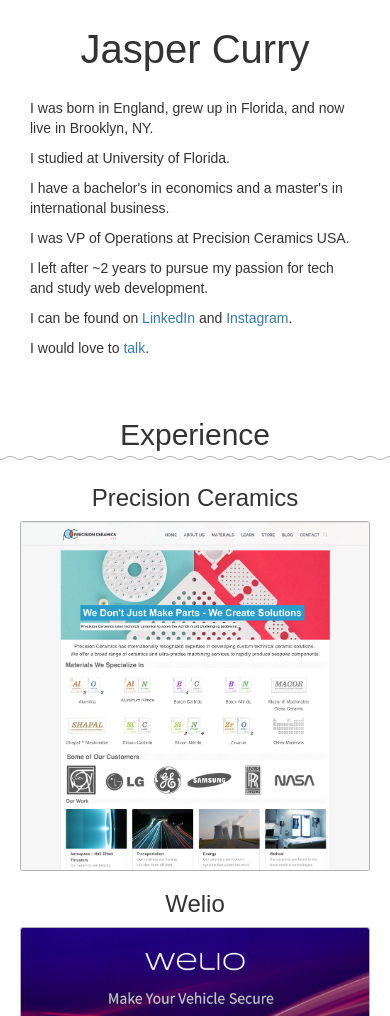
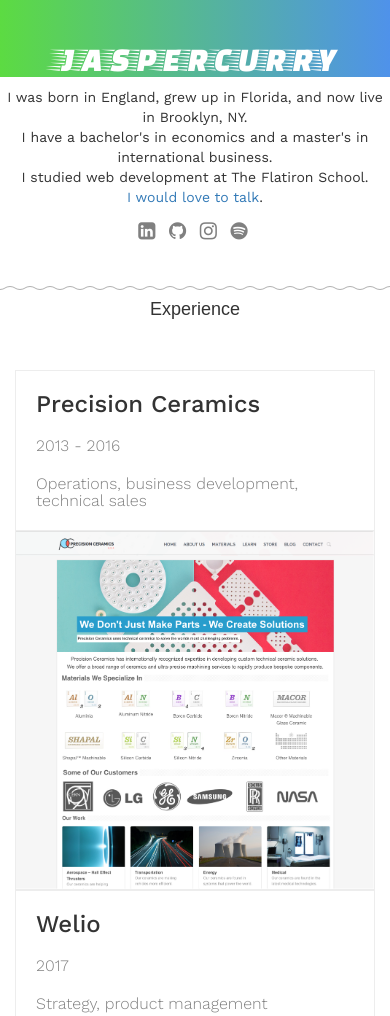
Before and after one commit to jaspercurry/personal_site, a plain HTML site: page index.html in a window 390 px wide. Shown: the top 1016 px of the page. Drawn offline with nearby package versions, Linux system fonts and the light colour scheme; a web font is replaced by a local one.

Commit message:
updated visuals

```diff
--- a/css/style.scss
+++ b/css/style.scss
@@ -1,36 +1,46 @@
-html, body {
-    height: 60%;
+$box-overlay: rgba(255, 255, 255, 1);
+$light-grey: #B1B1B1;
+$box-border: rgba(220,220,220,0.5);
+$box-text: black;
+
+@media (min-width: 1200px) {
+  .container {
+    width: 970px;
   }
+}
+
 
 * {
     box-sizing: border-box;
 }
 
-p  {
-  font-family: 'Muli', sans-serif;
-
+p {
+    font-family: 'Work Sans', sans-serif;
 }
 
-.fader {
-  display: none;
+h1 {
+    font-family: 'Faster One', cursive;
+    margin-top: 0px;
+    padding-top: 80px;
+    font-size: 69px;
+    text-align: center;
+    color: white;
+    background: rgba(59,208,245,1);
+    background: -moz-linear-gradient(left, rgba(59,208,245,1) 0%, rgba(94,255,158,1) 100%);
+    background: -webkit-gradient(left top, right top, color-stop(0%, rgba(59,208,245,1)), color-stop(100%, rgba(94,255,158,1)));
+    background: -webkit-linear-gradient(left, rgba(59,208,245,1) 0%, rgba(94,255,158,1) 100%);
+    background: -o-linear-gradient(left, rgba(59,208,245,1) 0%, rgba(94,255,158,1) 100%);
+    background: -ms-linear-gradient(left, rgba(59,208,245,1) 0%, rgba(94,255,158,1) 100%);
+    background: linear-gradient(to right, rgba(59,208,245,1) 0%, rgba(94,255,158,1) 100%);
+    filter: progid:DXImageTransform.Microsoft.gradient( startColorstr='#3bd0f5', endColorstr='#5eff9e', GradientType=1 );
+    @media(max-width:992px) {
+        padding-top: 40px;
+        font-size: 34px;
+    }
+    overflow: hidden;
 }
 
-
-.full-height {
-    height: 100%;
-    display: flex;
-    align-items: center;
-    justify-content: flex-end;
-}
-
-h1  {
-  text-align: center;
-  font-family: 'Muli', sans-serif;
-  margin-bottom: 5px;
-  font-size: 40px !important;
-}
-
-h2  {
+h2 {
     text-align: center;
     font-family: 'Muli', sans-serif;
     margin-bottom: 5px;
@@ -39,53 +49,69 @@ h2  {
 h3 {
     text-align: center;
     font-family: 'Muli', sans-serif;
-    margin-top: 0px;
-    @media(max-width:992px){
+    margin-top: 0;
+    @media(max-width:992px) {
         margin-top: 20px;
-    }
-
-}
-
-.tippy {
-  padding-top: 60px;
-  @media(max-width:992px){
-    padding-top: 30px;
     }
 }
 
-.top-pad {
-  padding-top: 30px;
+section {
+    h2 {
+        text-align: left;
+        margin-bottom: 40px;
     }
 
-.center {
-  text-align: center;
+    .info-box {
+        display: flex;
+        flex-direction: column;
+        border-width: 1px;
+        border-color: $box-border;
+        border-style: solid;
+
+        h3, h4 {
+          font-family: 'Work Sans', sans-serif;
+          margin: 2rem;
+          margin-bottom: 0;
         }
 
-.vert-center {
-  height: 100%;
-  display: flex;
-  align-items: center;
+        h3 {
+            font-size: 24px;
+            text-align: left;
+        }
 
-  &.i-am {
-    justify-content: flex-end;
-    font-size: 46px;
-    padding-right: 10px;
-    font-family: 'Muli', sans-serif;
-    @media (max-width: 992px){
-      font-size: 36px;
+        h4 {
+            font-size: 16px;
+            font-weight: 300;
+            color: grey;
+            &:nth-child(3) {
+              margin-bottom: 2rem;
             }
         }
 
+        img {
+            max-width: 100%;
+        }
+    }
 }
 
-.i_block {
-  padding-left: 25px;
-  margin-left: -15px;
-  display: flex;
-  flex-direction: row;
-  align-items: stretch;
+.intro {
+  margin-left: 5px;
+  margin-right: 5px;
   p {
-    margin: 0 0 0px;
+    text-align: center;
+  }
+}
+
+.social {
+  margin-top: 10px;
+  text-align: center;
+  font-size: 20px;
+  letter-spacing: 4px;
+  .fa {
+    color: grey;
+    &:hover {
+      color: $light-grey;
+    }
   }
 }
 
@@ -97,17 +123,12 @@ h3 {
     position: relative;
     text-align: center;
     cursor: default;
-  img {
-    border-width: 1px;
-    border-color: #B1B1B1;
-    border-style: solid;
-    border-radius: 3px;
-  }
+    img {}
 }
 
 .hovereffect .overlay {
     display: inline-flex;
-  align-items: center;
+    align-items: initial;
     justify-content: flex-end;
     width: 100%;
     height: 100%;
@@ -115,67 +136,86 @@ h3 {
     overflow: hidden;
     top: 0;
     left: 0;
-  background-color: rgba(75,75,75,0.0);
     -webkit-transition: all 0.2s ease-in-out;
     transition: all 0.2s ease-in-out;
-  border-radius: 3px;
 }
 
 .hovereffect:hover .overlay {
-  background-color: rgba(0, 0, 0, 0.9);
+    background-color: $box-overlay;
 }
 
 .hovereffect img {
     display: block;
     position: relative;
+    border-top-width: 1px;
+    border-top-color: $box-border;
+    border-top-style: solid;
 }
 
 .hovereffect p.info {
     width: 100%;
-  display: inline-block;
-  text-decoration: none;
-  padding: 7px 14px;
-  color: #fff;
-  border: 1px solid #fff;
+    text-align: left;
+    color: $box-text;
+    padding: 2rem;
     background-color: transparent;
     opacity: 0;
     filter: alpha(opacity=0);
-  -webkit-transform: scale(0);
-  -ms-transform: scale(0);
-  transform: scale(0);
     -webkit-transition: all 0.2s ease-in-out;
     transition: all 0.2s ease-in-out;
     font-weight: normal;
-  margin: 7px;
+    border-top-width: 1px;
+    border-top-color: $box-border;
+    border-top-style: solid;
+
 }
 
 .hovereffect:hover p.info {
     opacity: 1;
     filter: alpha(opacity=100);
-  -webkit-transform: scale(1);
-  -ms-transform: scale(1);
-  transform: scale(1);
 }
 
-.wiggle-grey {
+
+.section-heading {
+    margin-top: 80px;
+    margin-bottom: 50px;
+    @media(max-width:992px) {
+        margin-top: 40px;
+  }
+
+  h2  {
+    margin-top: 10px;
+    font-size: 18px;
+    font-weight: 500;
+  }
+
+  .wiggle-div {
       content: "";
-    background-image: url(../portfolio/wigglegrey.svg);
+      background-image: url("../portfolio/wigglegrey.svg");
       background-repeat: repeat-x;
       background-size: auto 4px;
       display: block;
-    margin-bottom: 20px;
-    @media (max-width: 767px){
-      margin-bottom: 0;
-    }
+
+
+      // @media (max-width: 767px){
+      //   margin-bottom: 0;
+      // }
       height: 4px;
       width: 100%;
   }
 
-.vert-wiggle {
-  background-image: url(../portfolio/vert-wiggle.svg);
-  height: 100%;
-  margin: 0 auto;
-  width: 4px;
-  position: absolute;
-  left: 0;
 }
+
+.fin {
+  margin-top: 20px;
+  margin-bottom: 20px;
+  .wiggle-div {
+      content: "";
+      background-image: url("../portfolio/wigglegrey.svg");
+      background-repeat: repeat-x;
+      background-size: auto 4px;
+      display: block;
+      height: 4px;
+      width: 100%;
+  }
+
+}
--- a/index.html
+++ b/index.html
@@ -3,153 +3,164 @@
   <head>
     <link rel="stylesheet" href="./css/bootstrap.min.css" media="screen" title="no title">
     <link rel="stylesheet" href="./css/style.min.css" media="screen" title="no title">
-    <link href="https://fonts.googleapis.com/css?family=Exo|Josefin+Slab|Muli|Poiret+One|Rokkitt" rel="stylesheet">
+    <!-- <link href="https://fonts.googleapis.com/css?family=Exo|Josefin+Slab|Muli|Poiret+One|Rokkitt" rel="stylesheet"> -->
+    <link href="https://fonts.googleapis.com/css?family=Faster+One|Work+Sans:300,400,500,700" rel="stylesheet">
     <link rel="icon" type="image/png" sizes="96x96" href="./favicon.png">
-    <link rel="stylesheet" href="https://unpkg.com/tachyons@4.6.1/css/tachyons.min.css"/>
+    <link rel="stylesheet" href="https://cdnjs.cloudflare.com/ajax/libs/font-awesome/4.7.0/css/font-awesome.min.css">
     <meta charset="utf-8">
     <meta name="viewport" content="width=device-width">
     <title>Jasper Curry</title>
   </head>
   <body>
-
-
-    <div class="container hidden-xs">
-      <div class="row full-height tippy">
-        <div class="col-sm-6 full-height">
-          <div class="vert-center right i-am">
-            <div class="fader" id="content-1">Jasper Curry</div>
-            <div class="fader" id="content-2">Web Developer</div>
-            <div class="fader" id="content-3">Strategist</div>
-            <div class="fader" id="content-4">Product Manager</div>
-            <div class="fader" id="content-5">More than a title</div>
-          </div>
+    <div class="">
+      <h1 id="gradient">JASPERCURRY</h1>
     </div>
 
-        <div class="col-sm-6">
-          <div class="vert-center left">
-            <div class="i_block ">
+    <div class="container">
+      <div class="row">
+        <div class="intro">
           <p>
             I was born in England, grew up in Florida, and now live in Brooklyn, NY. <br>
-                I studied at University of Florida. <br>
             I have a bachelor's in economics and a master's in international business.<br>
-                I was VP of Operations at Precision Ceramics USA. <br>
-                I left to pursue my passion for tech and study web development. <br>
-                I can be found on <a target="_blank" href="https://www.linkedin.com/in/jaspercurry">LinkedIn</a> and <a target="_blank" href="https://www.instagram.com/jaspy">Instagram</a>. <br>
-                I would love to <a href="mailto:hi@jaspercurry.com">talk</a>.
+            I studied web development at The Flatiron School. <br>
+            <a href="mailto:hi@jaspercurry.com">I would love to talk</a>.
           </p>
-              <div class="vert-wiggle"></div>
+          <div class="social">
+            <a target="_blank" href="https://www.linkedin.com/in/jaspercurry"><i class="fa fa-linkedin-square"></i></a>
+            <a target="_blank" href="https://github.com/jaspercurry"><i class="fa fa-github"></i></a>
+            <a target="_blank" href="https://www.instagram.com/jaspy/"><i class="fa fa-instagram"></i></a>
+            <a target="_blank" href="https://open.spotify.com/user/jasper101"><i class="fa fa-spotify"></i></a>
           </div>
-          </div>
+
         </div>
       </div>
     </div>
 
-    <div class="container">
-      <div class="col-xs-12 visible-xs-block">
-        <h1>Jasper Curry</h1>
-        <p>
-          I was born in England, grew up in Florida, and now live in Brooklyn, NY.
-        </p>
-        <p>
-          I studied at University of Florida.
-        </p>
-        <p>
-          I have a bachelor's in economics and a master's in international business.
-        </p>
-        <p>
-          I was VP of Operations at Precision Ceramics USA.
-        </p>
-        <p>
-          I left after ~2 years to pursue my passion for tech and study web development.
-        </p>
-        <p>
-          I can be found on <a target="_blank" href="https://www.linkedin.com/in/jaspercurry">LinkedIn</a> and <a target="_blank" href="https://www.instagram.com/jaspy">Instagram</a>.
-        </p>
-        <p>
-          I would love to <a href="mailto:hi@jaspercurry.com">talk</a>.
-        </p>
-      </div>
+    <div class="section-heading">
+      <div class="wiggle-div"></div>
+      <h2>Experience</h2>
     </div>
 
-    <div class="top-pad"></div>
+    <div class="container">
+      <section>
 
-    <section class="mw9 center">
-      <article>
-        <h2>Experience</h2>
-        <div class="wiggle-grey"></div>
-        <div class="cf pa2">
-          <div class="col-xs-12 col-md-6">
+        <div class="row">
+          <div class="col-md-6">
+            <article class="info-box">
               <h3>Precision Ceramics</h3>
+              <h4>2013 - 2016</h4>
+              <h4>Operations, business development, technical sales</h4>
               <div class="hovereffect" onclick="void(0)">
                 <img src="./portfolio/pc.png" alt="Precision Ceramics USA"/>
                 <div class="overlay">
                    <p class="info">I ran the US division of Precision Ceramics (a technical ceramic manufacturer for the aerospace industry) from the UK for a year. After growing the business, I moved back to the states to open their first US office in Tampa, FL. <br> <br>Responsibilities included: managing the sales team, collaborating with the UK-based engineering/production teams, and handling the accounts of top clients (Rolls Royce, LG, NASA, etc.). <br><br>Company info: <a target="_blank" href="http://www.precision-ceramics.com/">Precision Ceramics</a> </p>
                 </div>
               </div>
+            </article>
           </div>
-          <div class="col-xs-12 col-md-6">
+          <div class="col-md-6">
+            <article class="info-box">
               <h3>Welio</h3>
+              <h4>2017</h4>
+              <h4>Strategy, product management</h4>
               <div class="hovereffect" onclick="void(0)">
                 <img src="./portfolio/welio1.png" alt="Welio" />
                 <div class="overlay">
-                 <p class="info">I managed the development of a connected car platform to provide vehicle owners with enhanced security and safety (think Canary + Fitbit for your car). <br> <br>Responsibilities include: overseeing the development of the Azure IoT backend/Xamarin mobile app, creating the mobile app wireframes/mockups, communicating with hardware accelerators/manufacturers/potential investors, developing product strategy, and performing industry/market research.  <br><br>Company info: <a target="_blank" href="http://www.getwelio.com">Welio</a> </p>
+                   <p class="info">I managed the development of a connected car platform to provide vehicle owners with enhanced security and safety (think Canary + Fitbit for your car). <br> <br>Responsibilities include: overseeing the development of the Azure IoT backend/Xamarin mobile app, creating the mobile app wireframes/mockups, communicating with hardware accelerators/potential investors, developing product strategy, and performing industry/market research.  <br><br>Company info: <a target="_blank" href="http://www.getwelio.com">Welio</a> </p>
                 </div>
               </div>
+            </article>
           </div>
         </div>
+      </section>
+    </div>
+    <div class="section-heading">
+      <div class="wiggle-div"></div>
+      <h2>Projects</h2>
+    </div>
+    <div class="container">
+      <section>
 
-        <div class="top-pad"></div>
-        <h2>Projects</h2>
-        <div class="wiggle-grey"></div>
-
-        <div class="cf pa2">
-          <div class="col-xs-12 col-md-6">
+        <div class="row">
+          <div class="col-md-6">
+            <article class="info-box">
               <h3>Spotify Taste</h3>
+              <h4>2016</h4>
+              <h4>Rails, React, Redux, SQL, PostgresChart.js</h4>
               <div class="hovereffect" onclick="void(0)">
                 <img src="./portfolio/spot1.png" alt="Spotify Taste"/>
                 <div class="overlay">
                    <p class="info">A web app that visualizes your top Spotify artists/tracks from different listening periods and lets you compare your music tastes against other users. Worked in team of four to create a React/Redux front-end and a Rails 5 API back-end. <br><br> <a target="_blank" href="https://github.com/mahatikg/react_spotify">GitHub</a> </p>
                 </div>
               </div>
+            </article>
           </div>
-          <div class="col-xs-12 col-md-6">
+          <div class="col-md-6">
+            <article class="info-box">
               <h3>YourSpace</h3>
+              <h4>2016</h4>
+              <h4>Rails, SQL, ActiveRecord, Postgres</h4>
               <div class="hovereffect" onclick="void(0)">
                 <img src="./portfolio/yourspace.png" alt="YourSpace"/>
                 <div class="overlay">
                    <p class="info">An AirBnB clone for venue rentals made in Rails. Worked in a team of four to code the front and backend modules using Rails MVC. Primarily responsible for designing the database architecture, creating data validations, and configuring the ActiveRecord associations with a Postgres. <br><br> <a target="_blank" href="https://github.com/hoslersk/your-space-project">GitHub</a></p>
                 </div>
               </div>
+            </article>
           </div>
+        </div>
+      </section>
+    </div>
+    <div class="section-heading">
 
+      <div class="wiggle-div"></div>
+      <h2>Volunteering</h2>
     </div>
-        <div class="top-pad"></div>
-        <h2>Volunteering</h2>
-        <div class="wiggle-grey"></div>
-        <div class="cf pa2">
-          <div class="col-xs-12 col-md-6">
+    <div class="container">
+      <section>
+
+        <div class="row">
+          <div class="col-md-6">
+            <article class="info-box">
               <h3>Investours</h3>
+              <h4>2014</h4>
+              <h4>Tanzania</h4>
               <div class="hovereffect" onclick="void(0)">
                 <img src="./portfolio/investours.png" alt="Investours"/>
                 <div class="overlay">
                    <p class="info">Volunteered in Tanzania for two months to help expand an interest-free loan program for entrepreneurs. <br><br>Organization info: <a target="_blank" href="http://investours.org/home/">Investours</a></p>
                 </div>
               </div>
+            </article>
           </div>
-          <div class="col-xs-12 col-md-6">
+          <div class="col-md-6">
+            <article class="info-box">
               <h3>4K for Cancer</h3>
+              <h4>2012</h4>
+              <h4>USA</h4>
               <div class="hovereffect" onclick="void(0)">
                 <img src="./portfolio/4k.png" alt="4K"/>
                 <div class="overlay">
                    <p class="info">Cycled over 4,000 miles from Maryland to Oregon to raise money for The Ulman Cancer Fund for Young Adults. <br><br>Organization info: <a target="_blank" href="http://www.4kforcancer.org">4K for Cancer</a></p>
                 </div>
               </div>
+            </article>
           </div>
         </div>
-      </article>
       </section>
-  <div class="top-pad"></div>
-  <div class="wiggle-grey"></div>
+
+    </div>
+
+    <div class="fin">
+      <div class="wiggle-div"></div>
+      <div class="social">
+        <a href="https://www.linkedin.com/in/jaspercurry"><i class="fa fa-linkedin-square"></i></a>
+        <a href="https://github.com/jaspercurry"><i class="fa fa-github"></i></a>
+        <a href="https://www.instagram.com/jaspy/"><i class="fa fa-instagram"></i></a>
+        <a href="#"><i class="fa fa-spotify"></i></a>
+      </div>
+    </div>
+
 
 
 
--- a/index.js
+++ b/index.js
@@ -1,28 +1,93 @@
 $(document).ready(function() {
-  var divs = $('div[id^="content-"]').hide(),
-      i = 0;
 
-      // while (i <= divs.length ) {
-      //
-      //       divs.eq(i).fadeIn(400)
-      //                 .delay(1813)
-      //                 .fadeOut(400);
-      //
-      //       i +=1;
-      // }
 
-  (function cycle() {
 
-    if (i === divs.length) {
-      divs.eq(0).fadeIn(400)
-    }
-      divs.eq(i).fadeIn(400)
-                .delay(1313)
-                .fadeOut(400, cycle);
+var colors = new Array(
+  [60,255,60], //green
+  [255,35,98], //pinkred
+  [45,175,230], //lightblue
+  [255,0,255], //purp
+  [62,35,255], //darkblue
+  [255,128,0]); //orange
 
-      i += 1;
+var step = 0;
+//color table indices for:
+// current color left
+// next color left
+// current color right
+// next color right
+var colorIndices = [0,1,2,3];
 
-  })();
+//transition speed
+var gradientSpeed = 0.002;
+
+function updateGradient()
+{
+
+  if ( $===undefined ) return;
+
+var c0_0 = colors[colorIndices[0]];
+var c0_1 = colors[colorIndices[1]];
+var c1_0 = colors[colorIndices[2]];
+var c1_1 = colors[colorIndices[3]];
+
+var istep = 1 - step;
+var r1 = Math.round(istep * c0_0[0] + step * c0_1[0]);
+var g1 = Math.round(istep * c0_0[1] + step * c0_1[1]);
+var b1 = Math.round(istep * c0_0[2] + step * c0_1[2]);
+var color1 = "rgb("+r1+","+g1+","+b1+")";
+
+var r2 = Math.round(istep * c1_0[0] + step * c1_1[0]);
+var g2 = Math.round(istep * c1_0[1] + step * c1_1[1]);
+var b2 = Math.round(istep * c1_0[2] + step * c1_1[2]);
+var color2 = "rgb("+r2+","+g2+","+b2+")";
+
+ $('#gradient').css({
+   background: "-webkit-gradient(linear, left top, right top, from("+color1+"), to("+color2+"))"}).css({
+    background: "-moz-linear-gradient(left, "+color1+" 0%, "+color2+" 100%)"});
+
+  step += gradientSpeed;
+  if ( step >= 1 )
+  {
+    step %= 1;
+    colorIndices[0] = colorIndices[1];
+    colorIndices[2] = colorIndices[3];
+
+    //pick two new target color indices
+    //do not pick the same as the current one
+    colorIndices[1] = ( colorIndices[1] + Math.floor( 1 + Math.random() * (colors.length - 1))) % colors.length;
+    colorIndices[3] = ( colorIndices[3] + Math.floor( 1 + Math.random() * (colors.length - 1))) % colors.length;
+
+  }
+}
+
+setInterval(updateGradient,60);
+
+
+  // var divs = $('div[id^="content-"]').hide(),
+  //     i = 0;
+  //
+  //     // while (i <= divs.length ) {
+  //     //
+  //     //       divs.eq(i).fadeIn(400)
+  //     //                 .delay(1813)
+  //     //                 .fadeOut(400);
+  //     //
+  //     //       i +=1;
+  //     // }
+  //
+  // (function cycle() {
+  //
+  //   if (i === divs.length) {
+  //     divs.eq(0).fadeIn(400)
+  //   }
+  //     divs.eq(i).fadeIn(400)
+  //               .delay(1313)
+  //               .fadeOut(400, cycle);
+  //
+  //     i += 1;
+  //
+  // })();
 
 
 });
```
Also changed, not shown: css/style.min.css. Lines whose indentation alone changed are shown as unchanged.
